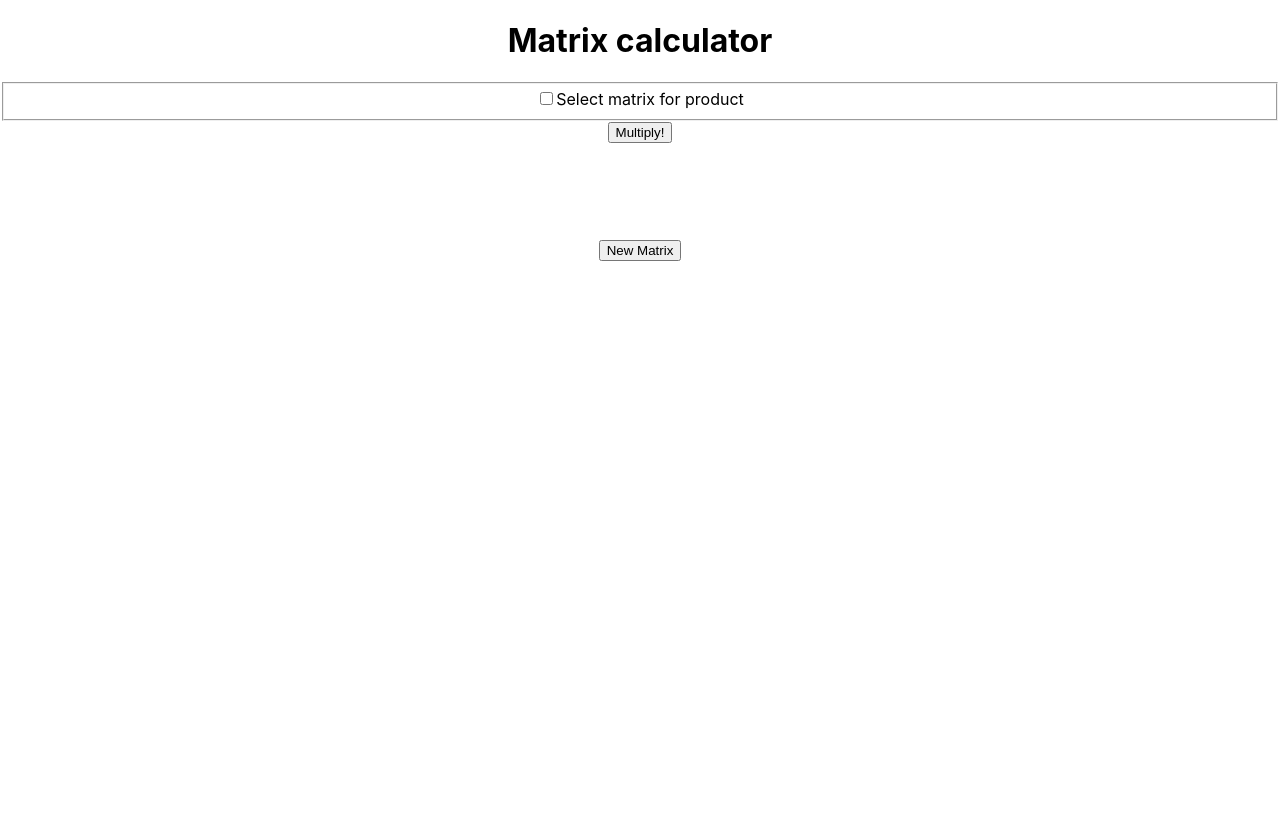
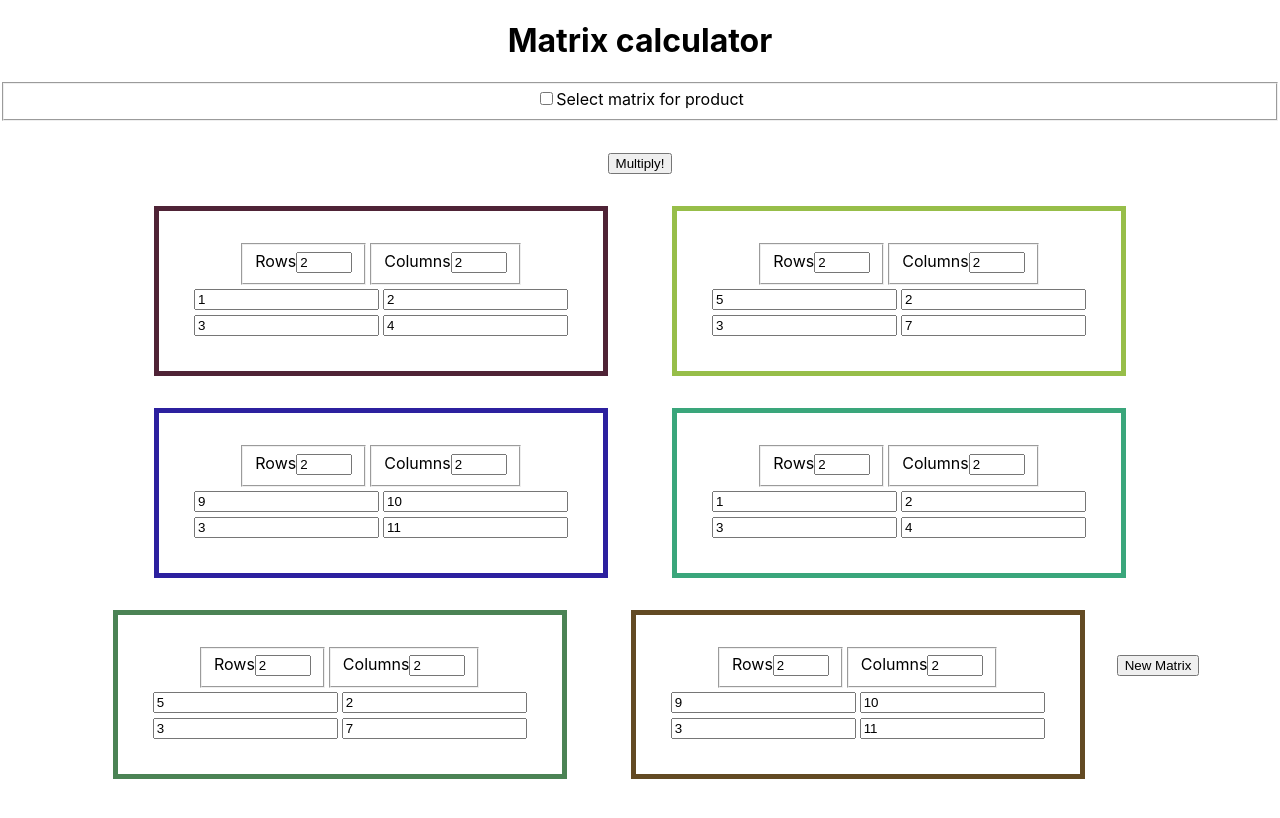
Before and after one commit to NickTaykey/matrix-lab, a React (Create React App) app: page / in a window 1280 px wide. Shown: the top 818 px of the page. Built offline with nearby package versions, Linux system fonts and the light colour scheme.

Commit message:
Implement matrix product functionality

```diff
--- /dev/null
+++ b/src/ErrorAlert.js
@@ -0,0 +1,16 @@
+const ErrorAlert = (props) => (
+  <section
+    style={{
+      color: '#d42a1e',
+      backgroundColor: 'rgba(240, 132, 125, 0.25)',
+      padding: '2rem',
+      borderRadius: '0.5rem',
+      width: '90%',
+      margin: '0 auto',
+    }}
+  >
+    {props.message}
+  </section>
+);
+
+export default ErrorAlert;
--- a/src/Matrix.js
+++ b/src/Matrix.js
@@ -41,7 +41,7 @@ const Matrix = (props) => {
         display: 'inline-flex',
         flexDirection: 'column',
         padding: '2rem',
-        margin: '2rem',
+        margin: '0 2rem 2rem 2rem',
         border: `5px solid ${props.color}`,
       }}
     >
@@ -50,9 +50,15 @@ const Matrix = (props) => {
           type="checkbox"
           checked={props.selected}
           onChange={() => {
-            props.dispatchMatrixArray({
+            /* props.dispatchMatrixArray({
               type: 'TOGGLE_MATRIX_SELECTION_STATE',
               payload: { id: props.id },
+            }); */
+            props.setSelectedColorArray((arr) => {
+              if (arr.includes(props.color)) {
+                return arr.filter((c) => c !== props.color);
+              }
+              return [...arr, props.color];
             });
           }}
         />
--- a/src/MatrixSelectionMenu.js
+++ b/src/MatrixSelectionMenu.js
@@ -1,5 +1,5 @@
-const MatrixSelectionMenu = ({ toggleSelectionMode, matrixArray }) => (
-  <header>
+const MatrixSelectionMenu = ({ toggleSelectionMode, selectedColorArray }) => (
+  <>
     <fieldset>
       <input
         onClick={() => toggleSelectionMode((current) => !current)}
@@ -9,24 +9,21 @@ const MatrixSelectionMenu = ({ toggleSelectionMode, matrixArray }) => (
       <label htmlFor="matrix-seletion-toggler">Select matrix for product</label>
     </fieldset>
     <section>
-      {matrixArray
-        .filter((m) => m.selected)
-        .map((m) => (
+      {selectedColorArray.map((color) => (
         <span
-            key={m.color}
+          key={color}
           style={{
-              backgroundColor: m.color,
+            backgroundColor: color,
             display: 'inline-block',
             borderRadius: '100%',
             width: '25px',
             height: '25px',
             marginRight: '5px',
           }}
-          ></span>
+        />
       ))}
     </section>
-    <button>Multiply!</button>
-  </header>
+  </>
 );
 
 export default MatrixSelectionMenu;
--- a/src/Menu.js
+++ b/src/Menu.js
@@ -1,32 +1,115 @@
+import MatrixSelectionMenu from './MatrixSelectionMenu';
+import { matrixProduct } from './matrix_helpers';
 import matrixArrayReducer from './menu_helpers';
-import { useReducer, useState } from 'react';
+import { useEffect, useReducer, useState } from 'react';
 import Matrix from './Matrix';
-import MatrixSelectionMenu from './MatrixSelectionMenu';
+import ErrorAlert from './ErrorAlert';
 
 const Menu = () => {
   const [matrixArray, dispatchMatrixArray] = useReducer(matrixArrayReducer, []);
   const [isSelectionModeOn, toggleSelectionMode] = useState(false);
+  const [selectedColorArray, setSelectedColorArray] = useState([]);
+  const [errorMessage, setErrorMessage] = useState(null);
+
+  useEffect(() => {
+    dispatchMatrixArray({
+      type: 'ADD_MATRIX',
+      payload: {
+        matrix: [
+          [1, 2],
+          [3, 4],
+        ],
+      },
+    });
+    dispatchMatrixArray({
+      type: 'ADD_MATRIX',
+      payload: {
+        matrix: [
+          [5, 2],
+          [3, 7],
+        ],
+      },
+    });
+    dispatchMatrixArray({
+      type: 'ADD_MATRIX',
+      payload: {
+        matrix: [
+          [9, 10],
+          [3, 11],
+        ],
+      },
+    });
+  }, []);
 
   const createMatrix = () => {
     dispatchMatrixArray({ type: 'ADD_MATRIX' });
   };
 
+  const multiplySelectedMatrix = () => {
+    let foundNotValidMatrix = false;
+
+    const selected = selectedColorArray
+      .map((c) => matrixArray.find((m) => m.color === c))
+      .map((m, i) => {
+        return m.matrix.map((r) =>
+          r.map((n) => {
+            const t = Number(n);
+            if (isNaN(t)) {
+              setErrorMessage(`Invalid value ${t} in matrix ${i}`);
+              foundNotValidMatrix = true;
+            }
+            return t;
+          })
+        );
+      });
+
+    let res = [];
+
+    for (let i = 0; i < selected.length - 1 && !foundNotValidMatrix; ++i) {
+      const nextMatrix = res.length === 0 ? selected[i + 1] : res;
+      if (selected[i][0].length !== nextMatrix.length) {
+        setErrorMessage(
+          `Error: ${
+            i === 0
+              ? 'The first matrix cannot be multiplied with the second!'
+              : `Matrix ${i} cannot be multiplied with the others!`
+          }`
+        );
+        foundNotValidMatrix = true;
+      }
+      res = matrixProduct(selected[i], nextMatrix);
+    }
+
+    if (!foundNotValidMatrix && res.length) {
+      dispatchMatrixArray({ type: 'ADD_MATRIX', payload: { matrix: res } });
+    }
+  };
+
   return (
     <>
       <h1>Matrix calculator</h1>
-      <MatrixSelectionMenu
-        toggleSelectionMode={toggleSelectionMode}
-        matrixArray={matrixArray}
-      />
+      <header>
+        <MatrixSelectionMenu
+          toggleSelectionMode={toggleSelectionMode}
+          selectedColorArray={selectedColorArray}
+        />
+        <button
+          onClick={multiplySelectedMatrix}
+          style={{ margin: '2rem auto' }}
+        >
+          Multiply!
+        </button>
+        {errorMessage && <ErrorAlert message={errorMessage} />}
+      </header>
       <main
         style={{
           border: isSelectionModeOn ? '4px solid blue' : 'none',
-          padding: '2rem',
-          margin: '4rem',
+          padding: '0 2rem 2rem 2rem',
         }}
       >
         {matrixArray.map((mat) => (
           <Matrix
+            setSelectedColorArray={setSelectedColorArray}
             dispatchMatrixArray={dispatchMatrixArray}
             isSelectionModeOn={isSelectionModeOn}
             key={mat.id}
--- a/src/matrix_helpers.js
+++ b/src/matrix_helpers.js
@@ -1,18 +1,35 @@
 function matrixProduct(m1, m2) {
-  const res = [];
-  let a = 0;
-  for (let i = 0; i < m1.length; ++i) {
-    res.push([]);
-    for (let j = 0; j < m1.length; ++j) {
-      let sum = 0;
-      for (let k = 0; k < m2.length; ++k) {
-        sum += m1[a][k] * m2[k][j];
+  let x = m1.length;
+  let z = m1[0].length;
+  let y = m2[0].length;
+
+  if (m2.length !== z) {
+    // XxZ & ZxY => XxY
+    throw new Error(
+      'Number of columns in the first matrix should be the same as the number of rows in the second.'
+    );
+  }
+
+  let productRow = Array.apply(null, new Array(y)).map(
+    Number.prototype.valueOf,
+    0
+  );
+
+  let product = new Array(x);
+
+  for (let p = 0; p < x; p++) {
+    product[p] = productRow.slice();
+  }
+
+  for (let i = 0; i < x; i++) {
+    for (let j = 0; j < y; j++) {
+      for (let k = 0; k < z; k++) {
+        product[i][j] += m1[i][k] * m2[k][j];
       }
-      res[i].push(sum);
     }
-    a++;
   }
-  return res;
+
+  return product;
 }
 
 export { matrixProduct };
--- a/src/menu_helpers.js
+++ b/src/menu_helpers.js
@@ -5,15 +5,24 @@ const genRandomColor = () => {
 const matrixArrayReducer = (state, action) => {
   switch (action.type) {
     case 'ADD_MATRIX': {
+      let nRows, nCols, matrix;
+      nRows = nCols = matrix = null;
+
+      if (action.payload) {
+        matrix = action.payload.matrix;
+        nCols = matrix[0].length;
+        nRows = matrix.length;
+      }
+
       return [
         ...state,
         {
-          matrix: new Array(3).fill(new Array(3).fill('')),
+          matrix: matrix ? matrix : new Array(3).fill(new Array(3).fill('')),
+          nCols: nCols ? nCols : 3,
+          nRows: nRows ? nRows : 3,
           id: crypto.randomUUID(),
           color: genRandomColor(),
-          selected: false,
-          nCols: 3,
-          nRows: 3,
+          // selected: false,
         },
       ];
     }
@@ -22,11 +31,11 @@ const matrixArrayReducer = (state, action) => {
       return state.filter((m) => m.id !== action.payload.id);
     }
 
-    case 'TOGGLE_MATRIX_SELECTION_STATE': {
+    /* case 'TOGGLE_MATRIX_SELECTION_STATE': {
       return state.map((m) =>
         m.id === action.payload.id ? { ...m, selected: !m.selected } : m
       );
-    }
+    } */
 
     case 'UPDATE_MATRIX_VALUE': {
       const { id, rowIdx, colIdx, newValue } = action.payload;
```
Lines whose indentation alone changed are shown as unchanged.
